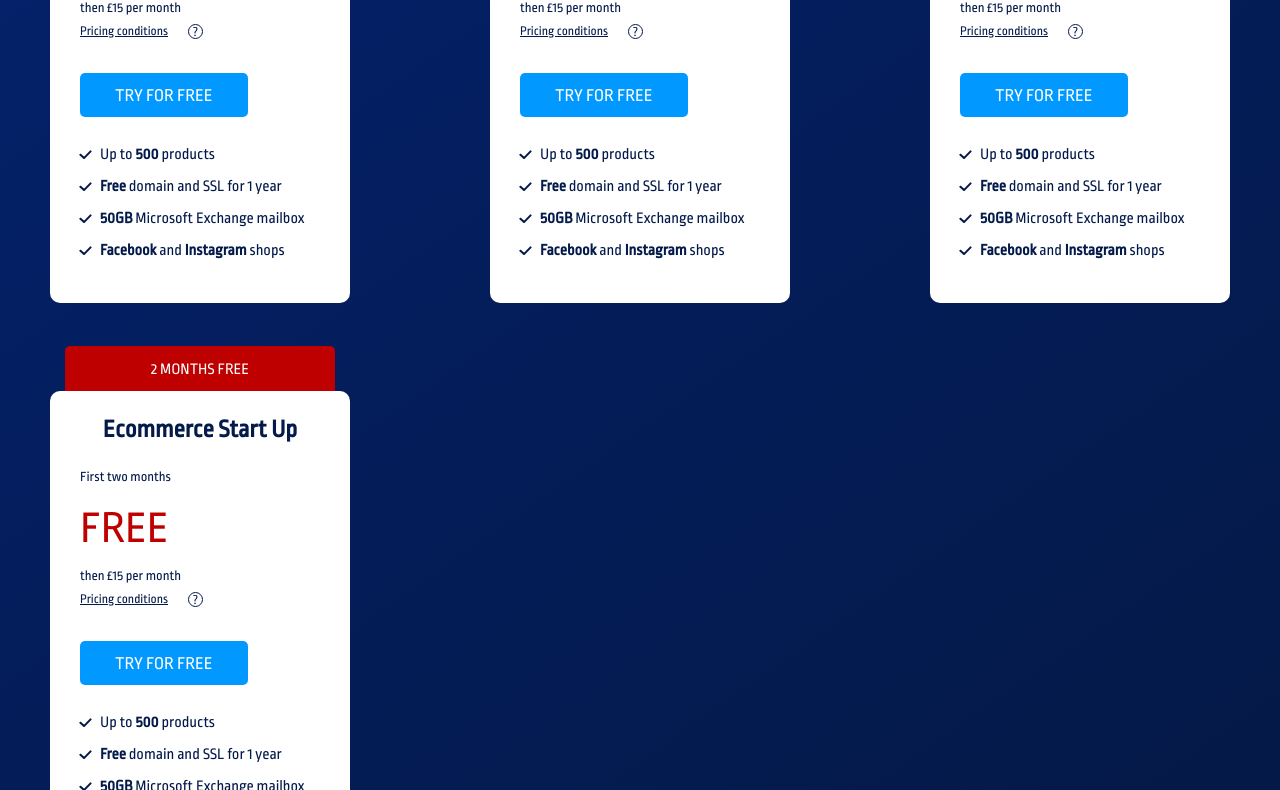
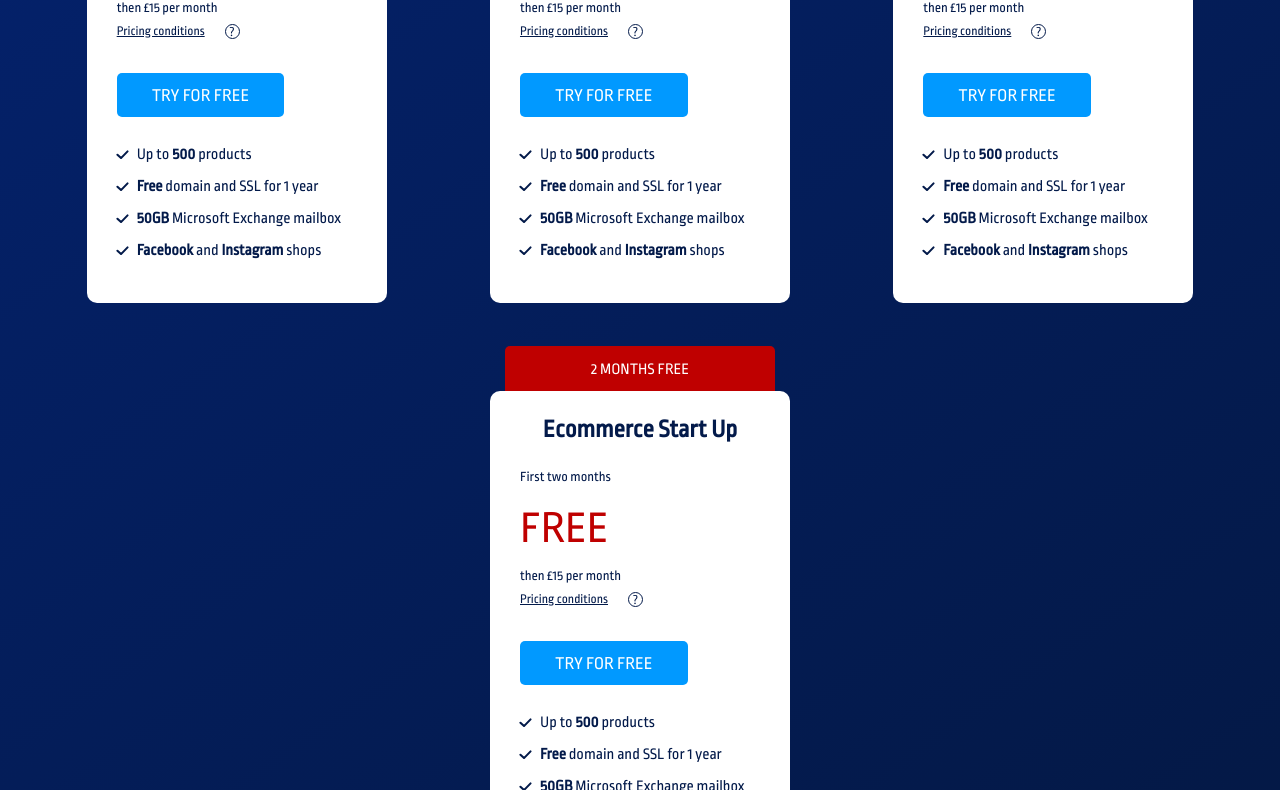
Before and after one commit to ex-jedi/web-developer-test, a website built with Parcel: page index.html in a window 1280 px wide. Shown: the part 277-1067 px from the top of the page. Built offline with nearby package versions, Linux system fonts and the light colour scheme.

Commit message:
E-commerce responsive spacing

```diff
--- a/sass/main.scss
+++ b/sass/main.scss
@@ -28,6 +28,7 @@ body {
   position: relative;
   overflow-x: hidden;
   background-color: $background-colour-light;
+  min-width: 320px;
 }
 
 main {
@@ -54,8 +55,9 @@ main {
   @include flex(column);
   align-items: center;
   position: relative;
-  padding: 100px 50px;
+  padding: 10rem 5rem;
   margin-bottom: 10rem;
+  row-gap: calc(4rem + 48px);
 
   &::before {
     content: "";
@@ -69,7 +71,7 @@ main {
   @include min-breakpoint(800) {
     @include flex(row);
     flex-wrap: wrap;
-    justify-content: space-between;
+    justify-content: space-around;
     column-gap: 3rem;
   }
 }
@@ -103,9 +105,7 @@ main {
     z-index: -1;
   }
 
-  &:not(:last-of-type) {
-    margin-bottom: calc(4rem + 48px);
-  }
+
 }
 
 .package-card__heading {
```
Also changed, not shown: 2 other files.
